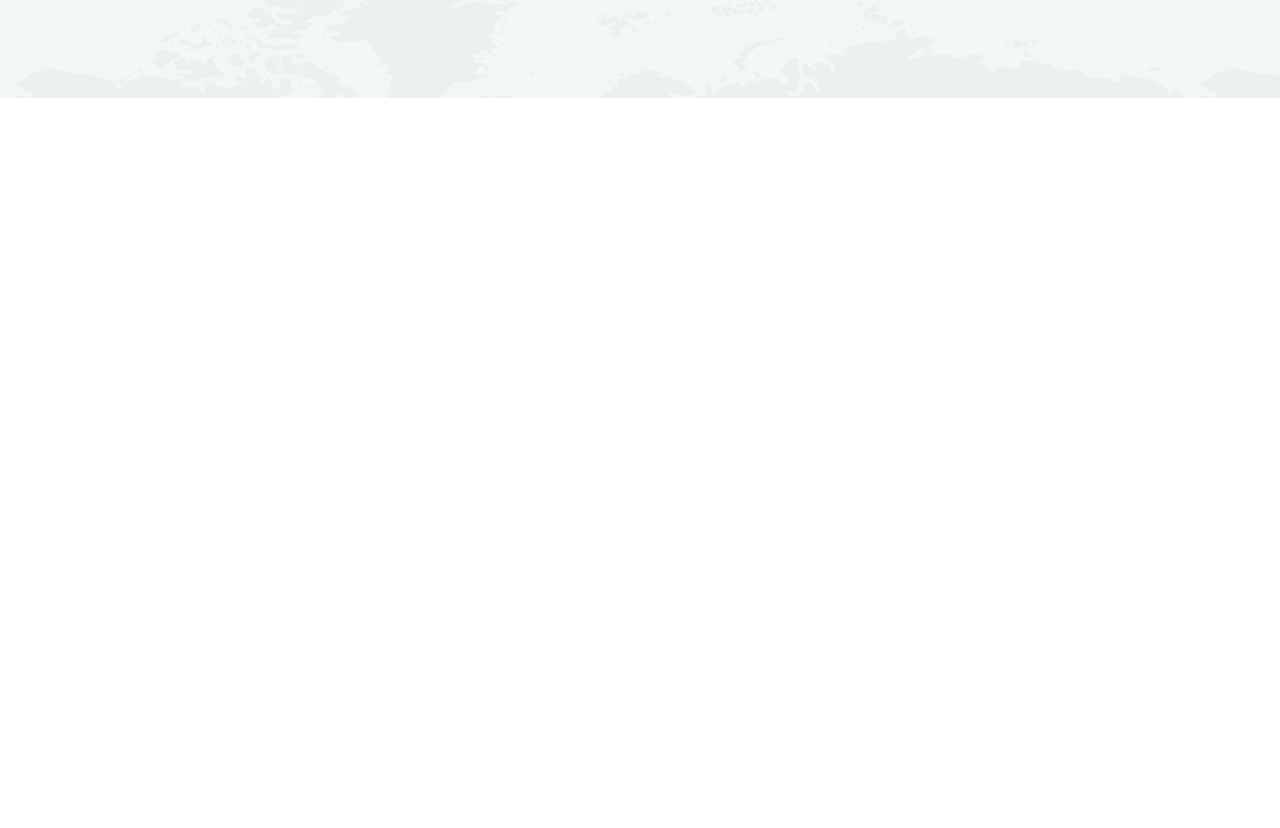
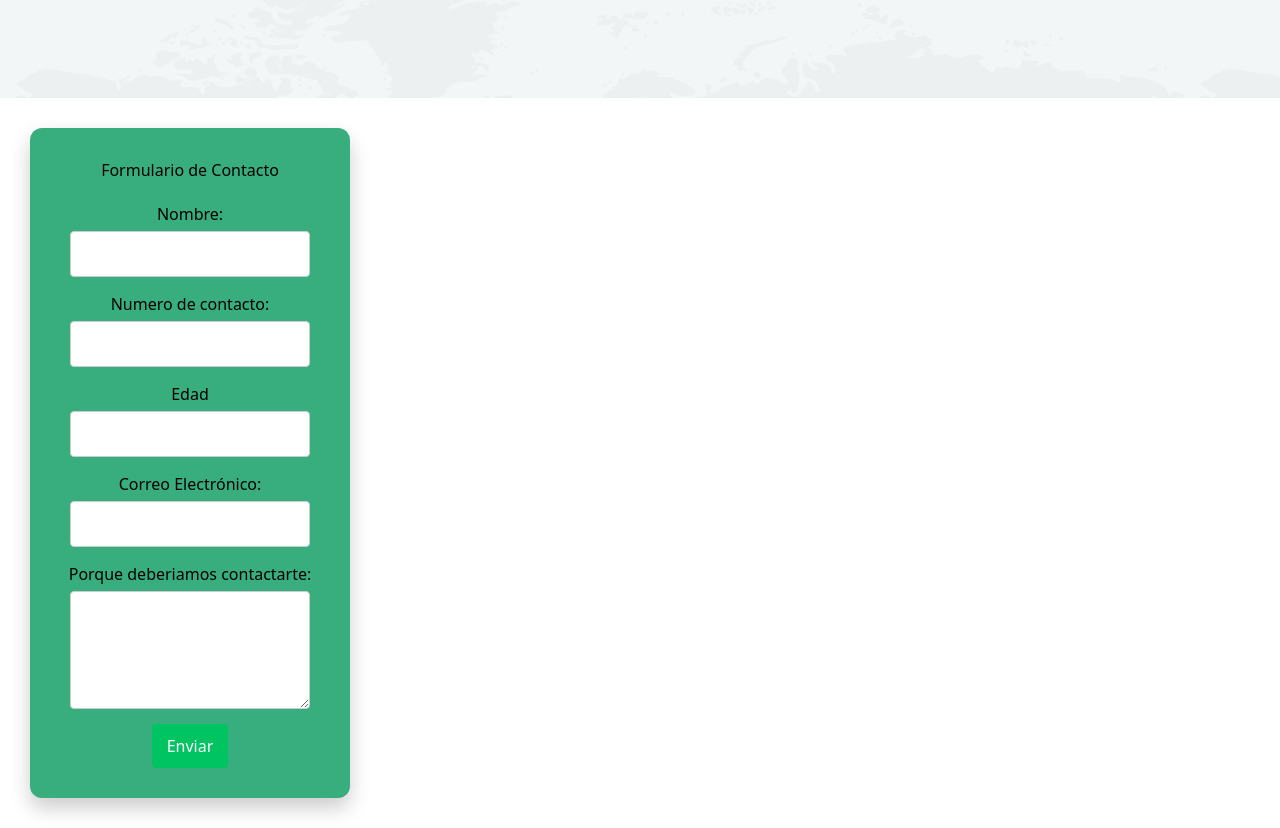
Before and after one commit to 8devmx/estadias-front, a Next.js app: page / in a window 1280 px wide. Shown: the part 1900-2728 px from the top of the page. Before the commit the page ends 1998 px from the top, so only its background shows below. Built offline with nearby package versions, Linux system fonts and the light colour scheme.

Commit message:
packages con formulario
agregado del formulario faltante

```diff
--- /dev/null
+++ b/src/components/formulario.jsx
@@ -0,0 +1,26 @@
+import React from 'react';
+import styles from '@/styles/Forms.module.css'
+
+const Formulario = () => {
+    return (
+
+        <div className={styles.Formulario}>
+            <h1>Formulario de Contacto</h1>
+
+            <label htmlFor="name">Nombre:</label>
+            <input type="text" id="name" name="name" required />
+            <label htmlFor="numero">Numero de contacto:</label>
+            <input type="text" id="numero" name="numero" required />
+            <label htmlFor="edad">Edad</label>
+            <input type="text" id="edad" name="edad" required />
+            <label htmlFor="email">Correo Electrónico:</label>
+            <input type="email" id="email" name="email" required />
+            <label htmlFor="message">Porque deberiamos contactarte:</label>
+            <textarea id="message" name="message" rows="4" required></textarea>
+
+            <button type="submit">Enviar</button>
+        </div>
+    )
+}
+
+export default Formulario;
--- a/src/pages/index.js
+++ b/src/pages/index.js
@@ -2,6 +2,7 @@ import Hero from '@/components/hero';
 import Navbar from '@/components/navbar';
 import Services from '@/components/services';
 import Packages from '@/components/packages';
+import Formulario from '@/components/formulario';
 
 export default function Home () {
   return (
@@ -10,6 +11,7 @@ export default function Home () {
       <Navbar />
       <Services />
       <Packages />
+      <Formulario />
     </>
   );
 }
--- /dev/null
+++ b/src/styles/Forms.module.css
@@ -0,0 +1,44 @@
+.Formulario {
+    background-color: #38ae7f;
+    padding: 30px;
+    margin: 30px;
+    border-radius: 12px;
+    box-shadow: 0 10px 20px rgba(0, 0, 0, 0.2);
+    width: 320px;
+    text-align: center;
+    transition: all 0.3s ease-in-out;
+    display: flex;
+    flex-direction: column;
+    align-items: center;
+}
+.Formulario h1 {
+    margin-bottom: 20px;
+}
+
+.Formulario label {
+    display: block;
+    margin-bottom: 5px;
+    text-align: left;
+}
+
+.Formulario input,
+.Formulario textarea {
+    width: calc(100% - 20px);
+    padding: 10px;
+    margin-bottom: 15px;
+    border: 1px solid #ccc;
+    border-radius: 4px;
+}
+
+.Formulario button {
+    background-color: #00c462;
+    color: white;
+    padding: 10px 15px;
+    border: none;
+    border-radius: 4px;
+    cursor: pointer;
+}
+
+.Formulario button:hover {
+    background-color: #000000;
+}
```
